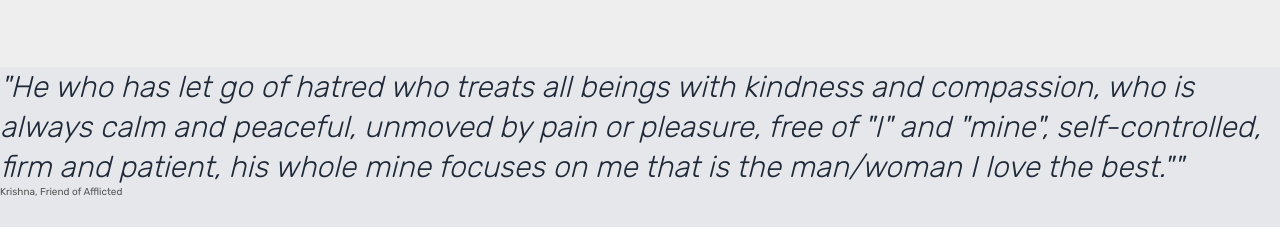
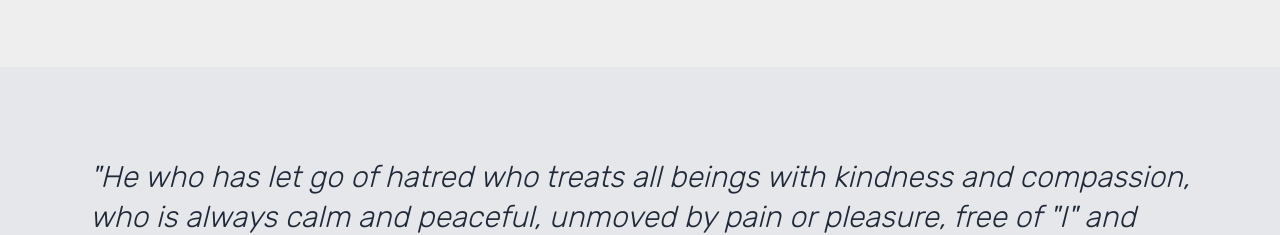
Before and after one commit to AlzyWelzy/landing-page, a plain HTML site: page index.html in a window 1280 px wide. Shown: the part 725-960 px from the top of the page. Drawn offline with nearby package versions, Linux system fonts and the light colour scheme.

Commit message:
completed quote section

```diff
--- a/css/generals.css
+++ b/css/generals.css
@@ -46,11 +46,3 @@ a:visited {
   text-decoration: none;
   transition: all 0.3s;
 }
-
-.krishna-quote {
-  font-size: 3rem;
-  font-style: italic;
-  font-weight: lighter;
-  color: #1f2937;
-  line-height: 4rem;
-}
--- a/css/style.css
+++ b/css/style.css
@@ -138,4 +138,21 @@
 .quote {
   max-width: 130rem;
   margin: 0 auto;
+  display: flex;
+  flex-direction: column;
+  padding: 9rem;
 }
+
+.krishna-quote {
+  font-size: 3rem;
+  font-style: italic;
+  font-weight: lighter;
+  color: #1f2937;
+  line-height: 4rem;
+  margin-bottom: 1.3rem;
+}
+
+.author {
+  font-size: 2rem;
+  align-self: end;
+}
```
